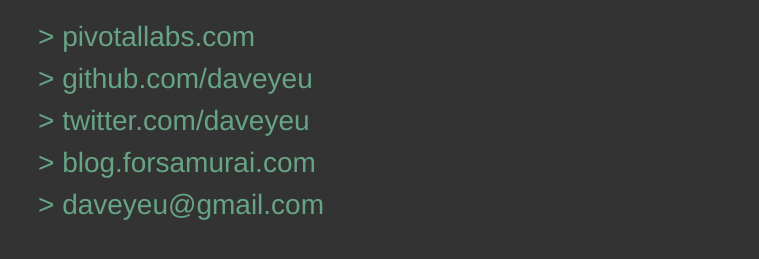
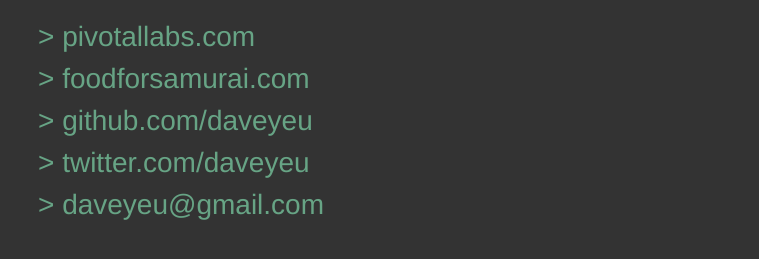
Before and after one commit to daveyeu/daveyeu.github.com, a plain HTML site: page index.html in a window 1280 px wide. Shown: the part 59-318 px from the top of the page, without its empty margins (0-759 px from the left). Drawn offline with Linux system fonts and the light colour scheme.

Commit message:
Updates blog URL and adds a custom domain

```diff
--- a/index.html
+++ b/index.html
@@ -37,9 +37,9 @@
     <h1>Mr. David Yeu welcomes you to humbly enjoy:</h1>
     <ul>
       <li><a href="http://pivotallabs.com"><span>&gt; pivotallabs.com</span></a></li>
+      <li><a href="http://foodforsamurai.com"><span>&gt; foodforsamurai.com</span></a></li>
       <li><a href="http://github.com/daveyeu"><span>&gt; github.com/daveyeu</span></a></li>
       <li><a href="http://twitter.com/daveyeu"><span>&gt; twitter.com/daveyeu</span></a></li>
-      <li><a href="http://blog.forsamurai.com"><span>&gt; blog.forsamurai.com</span></a></li>
       <li><a href="mailto:daveyeu@gmail.com"><span>&gt; daveyeu@gmail.com</span></a></li>
     </ul>
   </body>
```
Also changed, not shown: 1 other file.
